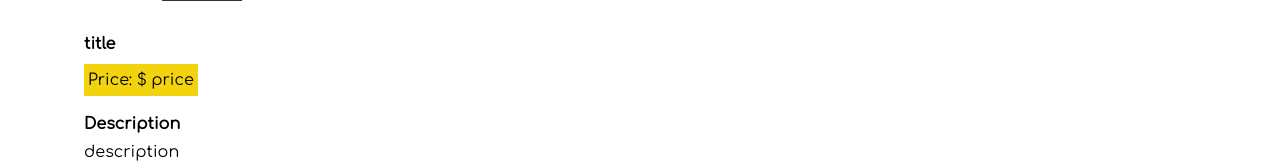
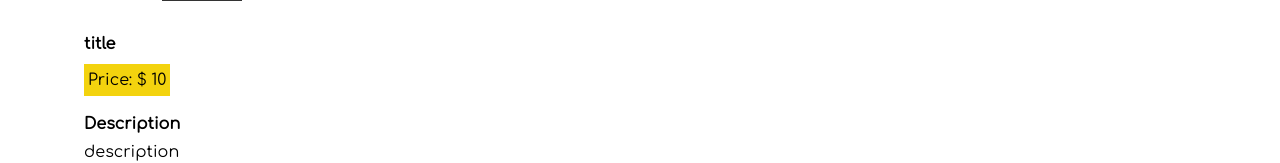
Before and after one commit to ReCoded-Org/capstone-iraq-rct-dilmun, a React (Create React App) app: page /productdetails in a window 1280 px wide. Shown: the part 639-802 px from the top of the page. Built offline with nearby package versions, Linux system fonts and the light colour scheme.

Commit message:
change price value in product detail container to number

```diff
--- a/src/containers/ProductDetails/ProductDetails.jsx
+++ b/src/containers/ProductDetails/ProductDetails.jsx
@@ -9,7 +9,7 @@ export default function ProductDetails() {
                 <SlideShow />
                 <ItemDetail
                     title="title"
-                    price="price"
+                    price={10}
                     description="description"
                 />
             </div>
```
